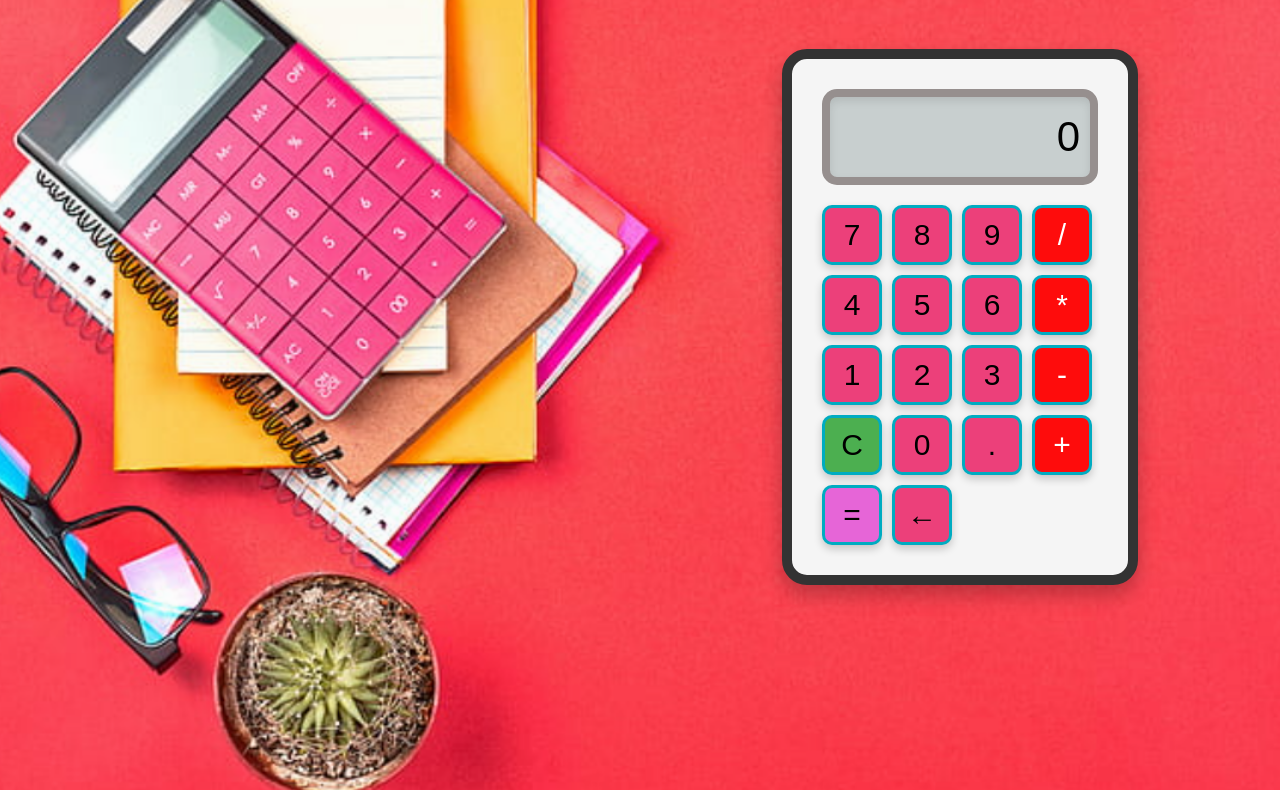
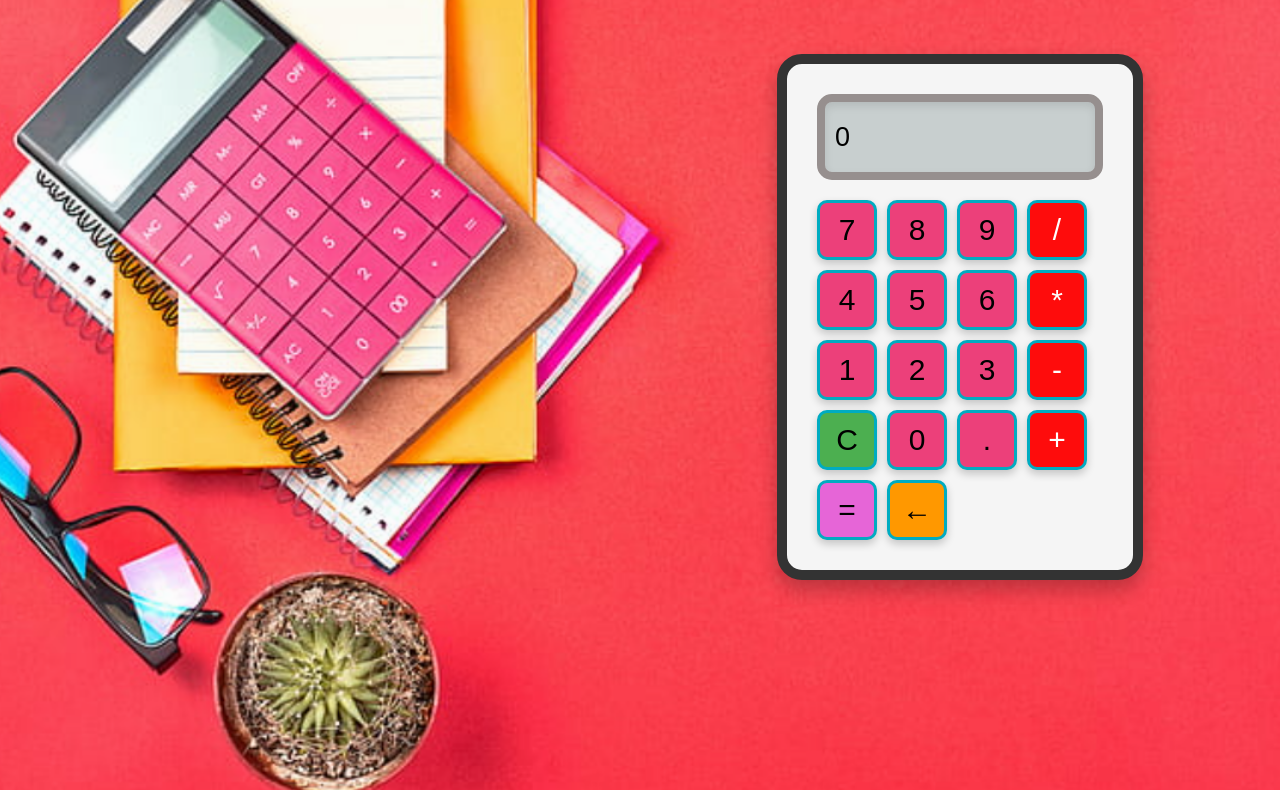
Before and after one commit to Madhu-Mitha-L/CALCULATOR, a plain HTML site: page index.html in a window 1280 px wide. Shown: the part 163-953 px from the top of the page. Drawn offline with Linux system fonts and the light colour scheme.

Commit message:
Update styles.css

```diff
--- a/styles.css
+++ b/styles.css
@@ -22,23 +22,39 @@ body {
     padding: 30px;
     background-color:#F5F5F5;
     box-shadow: 0 10px 20px rgba(0, 0, 0, 0.25);
+    overflow: hidden;
 
 }
 
 .display {
-    height: 60px;
-    width: 240px;
+    height: 50px;
+    width: 250px;
     margin-bottom: 20px;
-    border: 8px solid  #968f8e;;
+    border: 8px solid #968f8e;
     border-radius: 15px;
     display: flex;
     align-items: center;
-    justify-content: flex-end;
+    justify-content: flex-start;
     padding: 10px;
-    font-size: 42px;
+    font-size: 27px;
     background-color: #c8cfcf;
     box-shadow: inset 0 4px 8px rgba(0, 0, 0, 0.1);
     overflow-x: auto;
+    white-space: nowrap;
+    text-align: left;
+}
+
+.display::-webkit-scrollbar {
+    height: 8px;
+}
+
+.display::-webkit-scrollbar-thumb {
+    background-color: #888;
+    border-radius: 10px;
+}
+
+.display::-webkit-scrollbar-track {
+    background-color: #f5f5f5;
 }
 
 .buttons {
@@ -91,6 +107,14 @@ body {
 #equals:hover {
     background-color: rgb(23, 232, 229);
 }
+#backspace {
+    background-color: #FF9800;
+}
+
+#backspace:hover {
+    background-color: rgb(23, 232, 229);
+}
+
 .title {
     position: fixed;
     top: 90px;
@@ -98,7 +122,7 @@ body {
     text-align: center;
     font-size: 50px;
     font-weight: bold;
-    margin-left: 710px;
+    margin-left: 720px;
     color: #FFEB3B;
     z-index: 10;
 }
```
